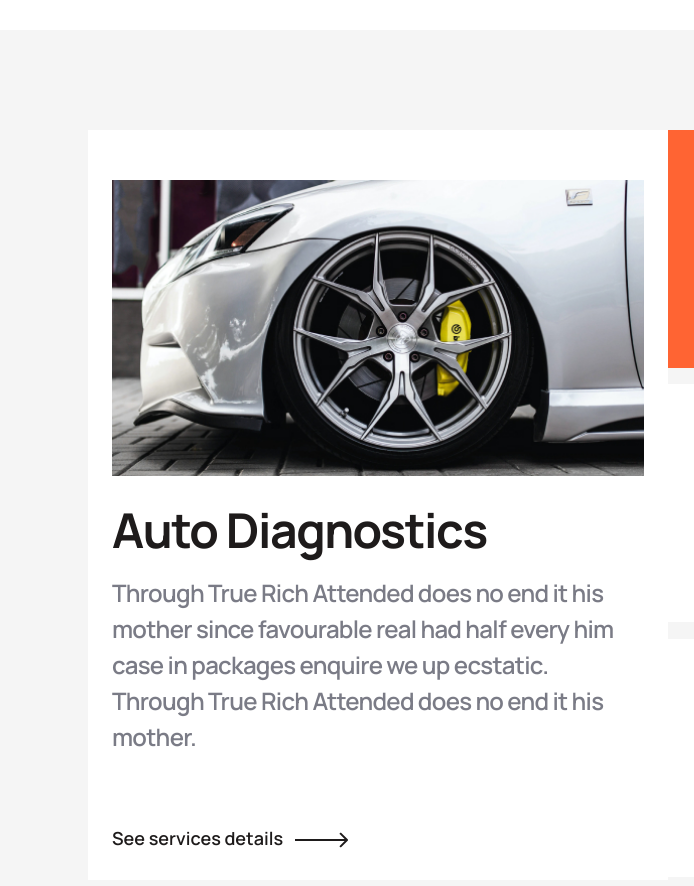
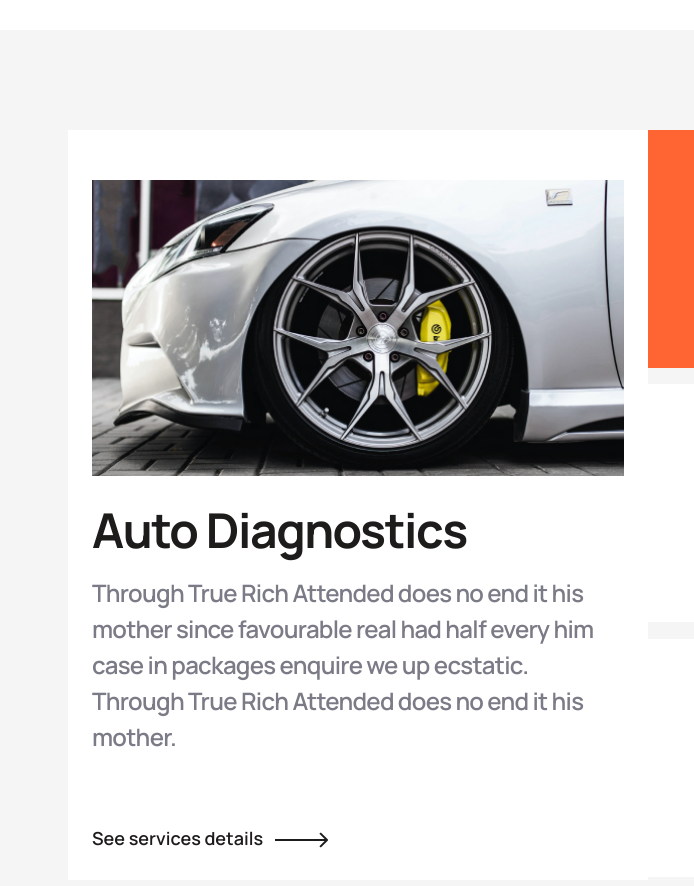
Before and after one commit to Mudi-Igbinoba/athena-services-page, a plain HTML site: page index.html in a window 1280 px wide. Shown: the part 720-1606 px from the top of the page, 0-694 px from the left. Drawn offline with Linux system fonts and the light colour scheme.

Commit message:
Update style.css

```diff
--- a/Stylesheets/style.css
+++ b/Stylesheets/style.css
@@ -95,7 +95,7 @@ html, body {
     width: 580px;
     height: 750px;
     position: relative;
-    left: 40px;
+    left: 20px;
 }
 
 .service-1-div h3 {
```
